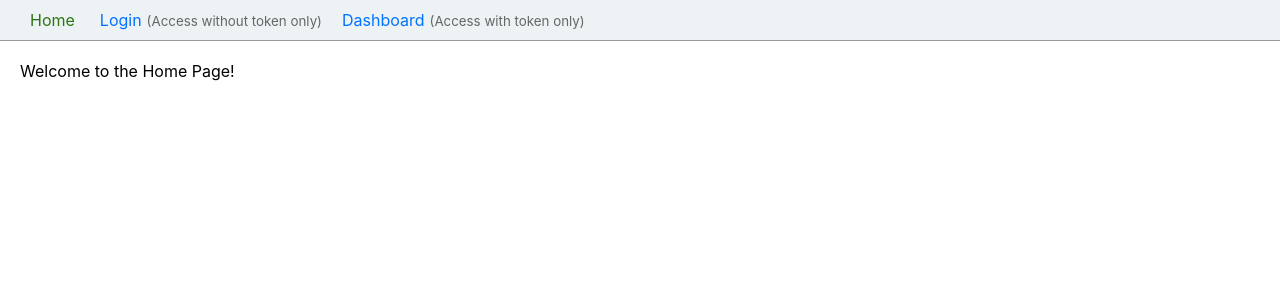
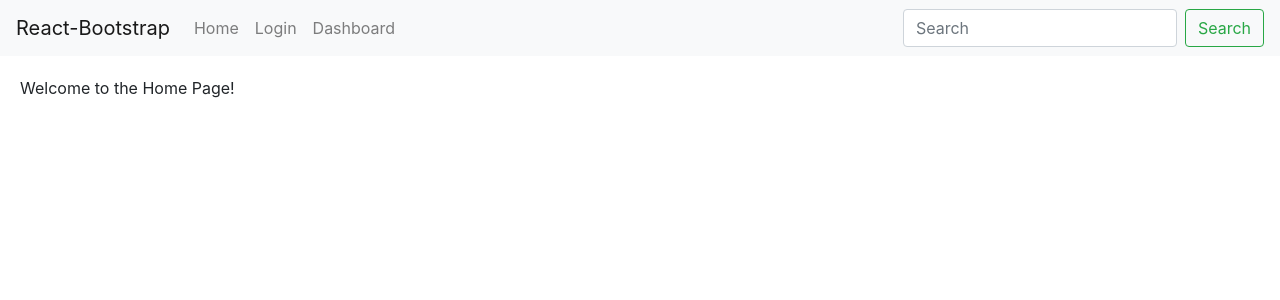
Before and after one commit to anoopsimon/shopping, a React (Create React App) app: page / in a window 1280 px wide. Shown: the top 300 px of the page. Built offline with nearby package versions, Linux system fonts and the light colour scheme.

Commit message:
changed styling

```diff
--- a/package.json
+++ b/package.json
@@ -7,8 +7,10 @@
     "@testing-library/react": "^9.3.3",
     "@testing-library/user-event": "^7.1.2",
     "axios": "^0.19.0",
+    "bootstrap": "^4.6.0",
     "json-server-auth": "^2.0.2",
     "react": "^16.12.0",
+    "react-bootstrap": "^1.6.1",
     "react-dom": "^16.12.0",
     "react-router-dom": "^5.1.2",
     "react-scripts": "3.3.0"
@@ -18,7 +20,7 @@
     "build": "react-scripts build",
     "test": "react-scripts test",
     "eject": "react-scripts eject",
-    "backend":"json-server backend/db.json --port 4000 -m ./node_modules/json-server-auth"
+    "backend": "json-server backend/db.json --port 4000 -m ./node_modules/json-server-auth"
   },
   "eslintConfig": {
     "extends": "react-app"
--- a/src/App.js
+++ b/src/App.js
@@ -1,7 +1,7 @@
 import React, { useState, useEffect } from 'react';
 import { BrowserRouter, Switch, Route, NavLink } from 'react-router-dom';
 import axios from 'axios';
-
+import {Navbar,NavDropdown,Nav,Form,FormControl,Button} from 'react-bootstrap';
 import Login from './Login';
 import Dashboard from './Dashboard';
 import Home from './Home';
@@ -36,11 +36,23 @@ function App() {
     <div className="App">
       <BrowserRouter>
         <div>
-          <div className="header">
-            <NavLink exact activeClassName="active" to="/">Home</NavLink>
-            <NavLink activeClassName="active" to="/login">Login</NavLink><small>(Access without token only)</small>
-            <NavLink activeClassName="active" to="/dashboard">Dashboard</NavLink><small>(Access with token only)</small>
-          </div>
+          <Navbar bg="light" expand="lg">
+  <Navbar.Brand href="#home">React-Bootstrap</Navbar.Brand>
+  <Navbar.Toggle aria-controls="basic-navbar-nav" />
+  <Navbar.Collapse id="basic-navbar-nav">
+    <Nav className="mr-auto">
+      <Nav.Link href="/">Home</Nav.Link>
+      <Nav.Link href="/login">Login</Nav.Link>
+      <Nav.Link href="/dashboard">Dashboard</Nav.Link>
+    </Nav>
+    <Form inline>
+      <FormControl type="text" placeholder="Search" className="mr-sm-2" />
+      <Button variant="outline-success">Search</Button>
+    </Form>
+  </Navbar.Collapse>
+</Navbar>
+
+
           <div className="content">
             <Switch>
               <Route exact path="/" component={Home} />
@@ -50,6 +62,7 @@ function App() {
           </div>
         </div>
       </BrowserRouter>
+
     </div>
   );
 }
--- a/src/index.js
+++ b/src/index.js
@@ -2,5 +2,6 @@ import React from 'react';
 import ReactDOM from 'react-dom';
 import './index.css';
 import App from './App';
+import 'bootstrap/dist/css/bootstrap.min.css';
 
 ReactDOM.render(<App />, document.getElementById('root'));
```
Also changed, not shown: 1 other file (tests, documents, lock files or other folders).
